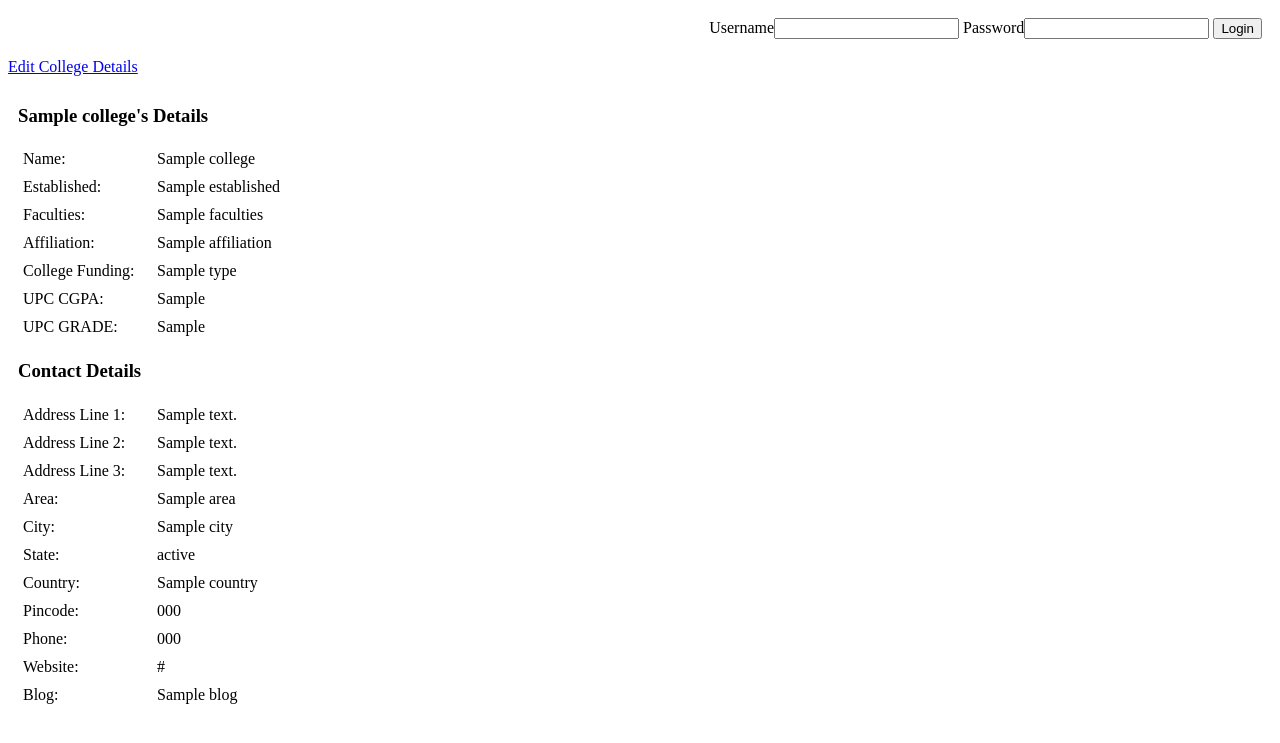
After one commit to pradheap/siteprofiles, a Django app: template templates/college_detail.html in a window 1280 px wide. The commit adds this page. Shown: the top 743 px of the page. Run offline with Django 3.2, Linux system fonts and the light colour scheme; the template is opened without the code that fills it: most values are stand-ins (such as "Sample title", 1, 10 or a date in 2020); some libraries are stand-ins or nearby versions.

Commit message:
College Details CRUD

```diff
--- a/forms.py
+++ b/forms.py
@@ -16,6 +16,11 @@ class ProfessorForm(forms.ModelForm):
         model = Professor
         exclude = ('professor','address','user',)
 
+class CollegeForm(forms.ModelForm):
+    class Meta:
+        model = College
+        exclude = ('address',)
+
 class StudentForm(forms.ModelForm):
     dob = forms.DateField(('%d/%m/%Y',), label='Date of Birth', required=False,
         widget=forms.DateTimeInput(format='%d/%m/%Y', attrs={
--- /dev/null
+++ b/templates/college_detail.html
@@ -0,0 +1,47 @@
+{% extends "base.html" %}
+{% block title %}Edit College Details{% endblock %}
+{% block navigation %}
+	<a href="/colleges/edit/{{college.id}}">Edit College Details</a>
+{% endblock navigation %}
+{% block content %}
+    <div class="profile-content">
+    <h3> {{ college.name }}'s Details</h3>
+    	<div class="profile-field-label">Name: </div>
+		<div class="profile-field-value">{{ college.name }}</div>
+		<div class="profile-field-label">Established:</div>
+		<div class="profile-field-value">{{ college.established }}</div>
+		<div class="profile-field-label">Faculties:</div>
+		<div class="profile-field-value">{{ college.faculties }}</div>
+		<div class="profile-field-label">Affiliation:</div>
+		<div class="profile-field-value">{{ college.affiliation }}</div>
+		<div class="profile-field-label">College Funding:</div>
+		<div class="profile-field-value">{{ college.type }}</div>
+		<div class="profile-field-label">UPC CGPA:</div>
+		<div class="profile-field-value">{{ college.ugc_cgpa }}</div>
+		<div class="profile-field-label">UPC GRADE:</div>
+		<div class="profile-field-value">{{ college.ugc_grade }}</div>
+	<h3>Contact Details</h3>
+		<div class="profile-field-label">Address Line 1:</div>
+		<div class="profile-field-value">{{ addr.address_line1 }}</div>
+		<div class="profile-field-label">Address Line 2:</div>
+		<div class="profile-field-value">{{ addr.address_line2 }}</div>
+		<div class="profile-field-label">Address Line 3:</div>
+		<div class="profile-field-value">{{ addr.address_line3 }}</div>
+		<div class="profile-field-label">Area:</div>
+		<div class="profile-field-value">{{ addr.area }}</div>
+		<div class="profile-field-label">City:</div>
+		<div class="profile-field-value">{{ addr.city }}</div>
+		<div class="profile-field-label">State:</div>
+		<div class="profile-field-value">{{ addr.state }}</div>
+		<div class="profile-field-label">Country:</div>
+		<div class="profile-field-value">{{ addr.country }}</div>
+		<div class="profile-field-label">Pincode:</div>
+		<div class="profile-field-value">{{ addr.pincode }}</div>
+		<div class="profile-field-label">Phone:</div>
+		<div class="profile-field-value">{{ addr.phone }}</div>
+		<div class="profile-field-label">Website:</div>
+		<div class="profile-field-value">{{ addr.website }}</div>
+		<div class="profile-field-label">Blog:</div>
+		<div class="profile-field-value">{{ addr.blog }}</div>
+	</div>
+{% endblock content %}
```
Also changed, not shown: templates/add_college.html (added, +33 -0 lines), templates/profile_detail.html (+14 -1 lines), views.py (+42 -2 lines).
